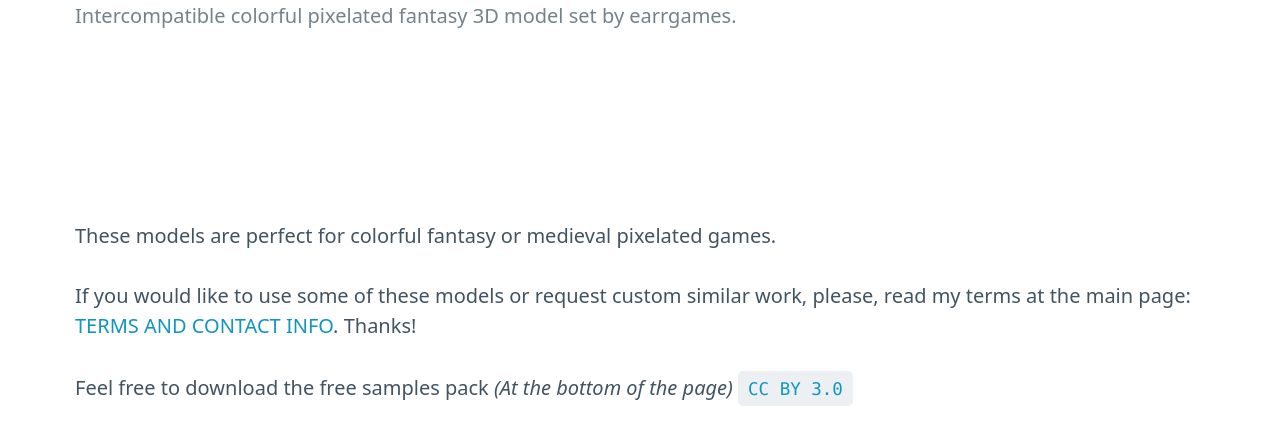
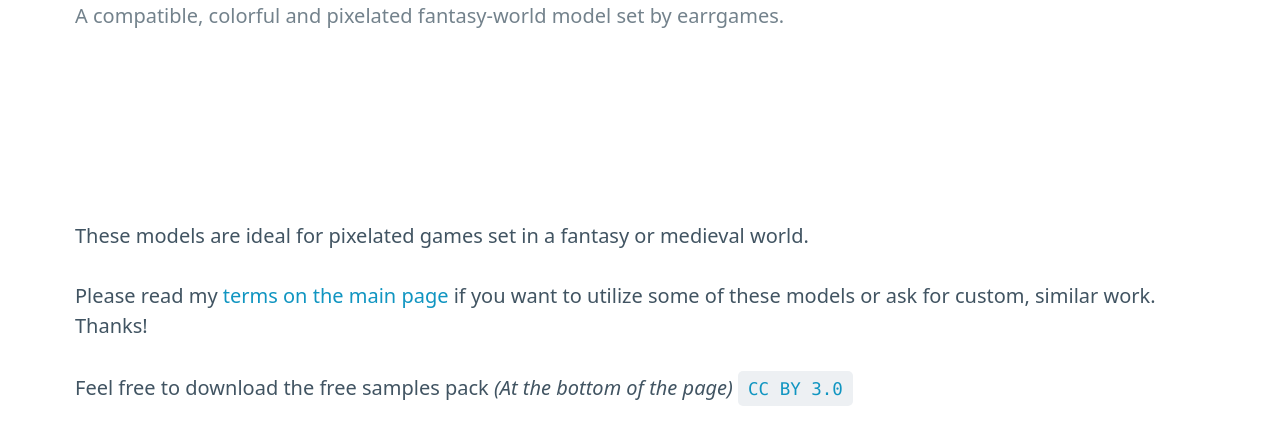
Before and after one commit to earrgames/earrgames.github.io, a plain HTML site: page freelancing/3d_pixel_art_fantasy/index.html in a window 1280 px wide. Shown: the part 169-600 px from the top of the page. Drawn offline with Linux system fonts and the light colour scheme.

Commit message:
Update index.html

```diff
--- a/freelancing/3d_pixel_art_fantasy/index.html
+++ b/freelancing/3d_pixel_art_fantasy/index.html
@@ -45,15 +45,15 @@
       <hgroup>
 		<a href="../index.html">&lt Return to services page.</a>
         <h1>FANTASY WORLD</h1>
-		 <h2>Intercompatible colorful pixelated fantasy 3D model set by earrgames.</h2>
+		 <h2>A compatible, colorful and pixelated fantasy-world model set by earrgames.</h2>
 	 </hgroup>
     </header><!-- ./ Header -->
 
     <!-- Main -->
     <main class="container">
 
-	<p>These models are perfect for colorful fantasy or medieval pixelated games.</p>
-	<p>If you would like to use some of these models or request custom similar work, please, read my terms at the main page: <a href="../index.html">TERMS AND CONTACT INFO</a>. Thanks!</p>
+	<p>These models are ideal for pixelated games set in a fantasy or medieval world.</p>
+	<p>Please read my <a href="../index.html">terms on the main page</a> if you want to utilize some of these models or ask for custom, similar work. Thanks!</p>
 	<p>Feel free to download the free samples pack <i>(At the bottom of the page)</i> <code><a href="https://creativecommons.org/licenses/by/3.0/">CC BY 3.0</a></code></p>
 
 	  <h3>BUILDINGS</h3>
```
